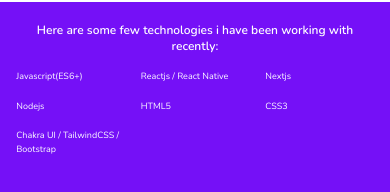
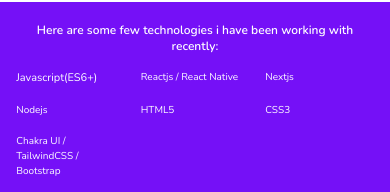
Before and after one commit to gfellah45/portfoliov2, a Next.js app: page / in a window 390 px wide. Shown: the part 1397-1589 px from the top of the page. Built offline with nearby package versions, Linux system fonts and the light colour scheme.

Commit message:
made adjusment skill font

```diff
--- a/src/components/About/Details.tsx
+++ b/src/components/About/Details.tsx
@@ -246,43 +246,43 @@
               >
                 <motion.div
                   variants={bounce}
-                  className="text-[9px] md:text-sm lg:text-sm text-light-bg dark:text-dark-bg"
+                  className="text-[11px] md:text-sm lg:text-sm text-light-bg dark:text-dark-bg"
                 >
                   Javascript(ES6+)
                 </motion.div>
                 <motion.div
                   variants={bounce}
-                  className="text-[9px] md:text-sm lg:text-sm text-light-bg dark:text-dark-bg"
+                  className="text-[10px] md:text-sm lg:text-sm text-light-bg dark:text-dark-bg"
                 >
                   Reactjs / React Native
                 </motion.div>
                 <motion.div
                   variants={bounce}
-                  className="text-[9px] md:text-sm text-light-bg dark:text-dark-bg"
+                  className="text-[10px] md:text-sm text-light-bg dark:text-dark-bg"
                 >
                   Nextjs
                 </motion.div>
                 <motion.div
                   variants={bounce}
-                  className="text-[9px] md:text-sm text-light-bg dark:text-dark-bg"
+                  className="text-[10px] md:text-sm text-light-bg dark:text-dark-bg"
                 >
                   Nodejs
                 </motion.div>
                 <motion.div
                   variants={bounce}
-                  className="text-[9px] md:text-sm text-light-bg dark:text-dark-bg"
+                  className="text-[10px] md:text-sm text-light-bg dark:text-dark-bg"
                 >
                   HTML5
                 </motion.div>
                 <motion.div
                   variants={bounce}
-                  className="text-[9px] md:text-sm text-light-bg dark:text-dark-bg"
+                  className="text-[10px] md:text-sm text-light-bg dark:text-dark-bg"
                 >
                   CSS3
                 </motion.div>
                 <motion.div
                   variants={bounce}
-                  className="text-[9px] md:text-sm text-light-bg dark:text-dark-bg"
+                  className="text-[10px] md:text-sm text-light-bg dark:text-dark-bg"
                 >
                   Chakra UI / TailwindCSS / Bootstrap
                 </motion.div>
```
